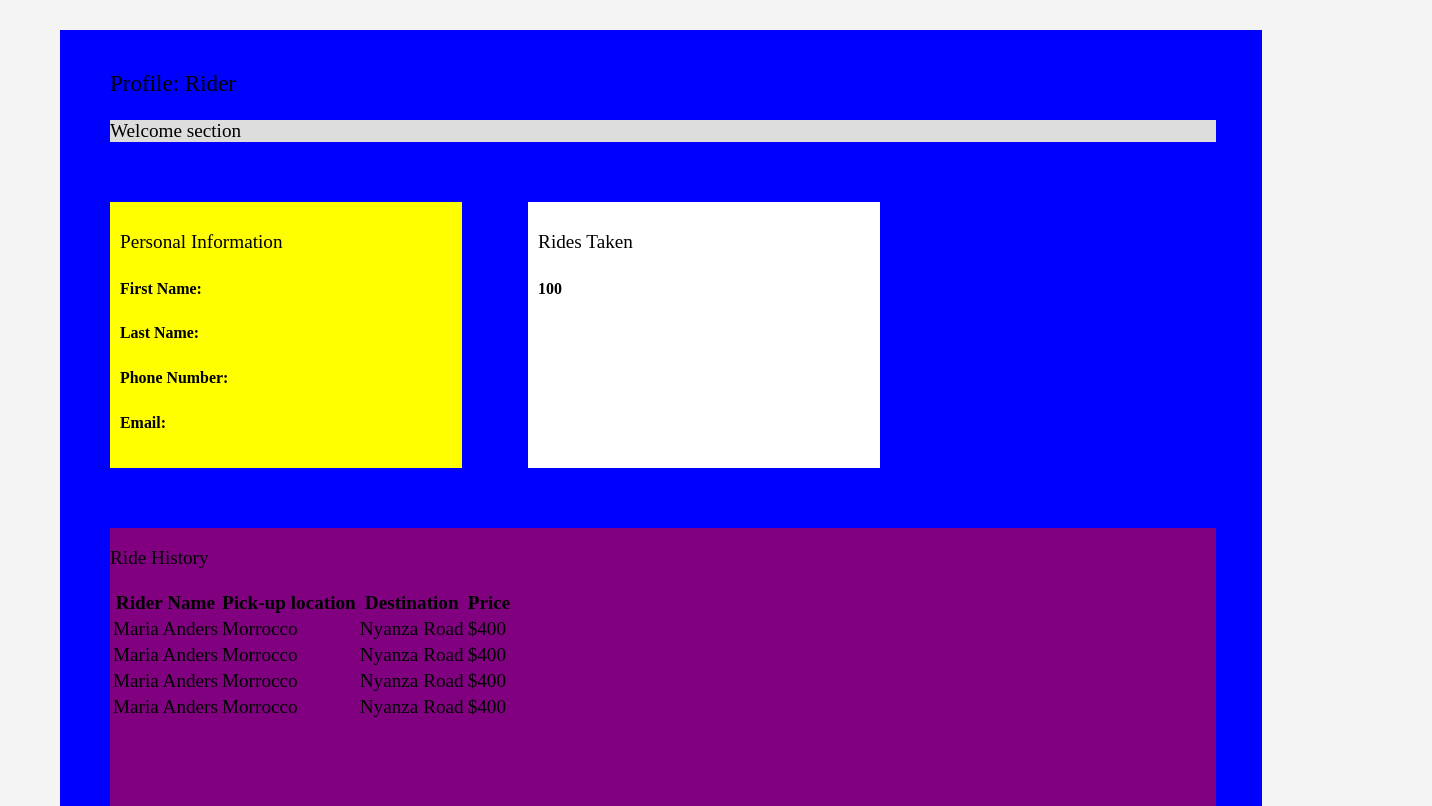
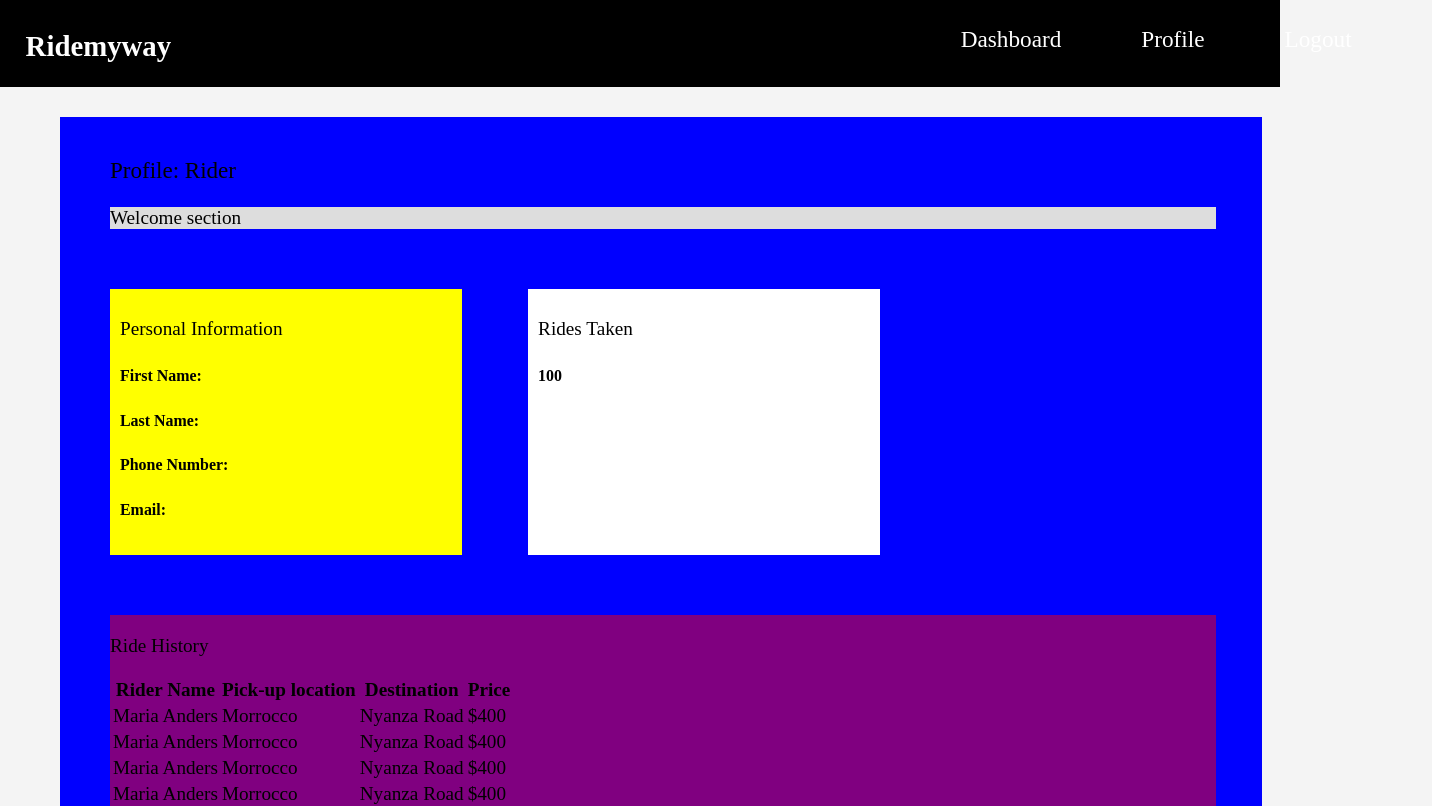
Before and after one commit to letynk/ride-my-way, a React (Create React App) app in the folder frontend/: page /rider-profile in a window 1280 px wide. Shown: the top 806 px of the page, 1432 px wide, since content can reach past the window. Built offline with nearby package versions, Linux system fonts and the light colour scheme.

Commit message:
feat: create the profile page for the rider

```diff
--- a/frontend/src/component/Riderprofile.js
+++ b/frontend/src/component/Riderprofile.js
@@ -1,45 +1,27 @@
-import React, {Component} from 'react';
-// import Rprofilenav from './Rprofilenav.js';
-// import Rprofilehistory from './Rprofilehistory.js';
-// import { Link } from 'react-router-dom';
-import './riderstyles.css';
+import React, { Component } from "react";
+import RiderNavigation from "./RiderNavigation";
+import "./riderstyles.css";
 
 //  Riderdashboard
 class Riderprofile extends Component {
   render() {
     return (
       <div>
-
-           {/* <div className="nav">
-                <div className="logo">
-                    <h2>Ridemyway</h2>
-                </div>
-                <div>
-                    <ul className="options">
-                        <a>Dashboard</a>
-                        <Link to="/rider-profile"><a >Profile</a></Link>
-                        <a>Logout</a>
-                    </ul>
-                </div>
-            </div> */}
+        <RiderNavigation />
 
         <div className="driver-dashboard">
-
           <p id="db-title">Profile: Rider</p>
           <div className="db-section-1">
             <p>Welcome section</p>
-
           </div>
 
           <div className="db-section-2">
-
             <div className="ride-info">
               <p> Personal Information</p>
               <h5>First Name: </h5>
               <h5>Last Name: </h5>
               <h5>Phone Number: </h5>
               <h5>Email: </h5>
-
             </div>
 
             <div className="ride-status">
@@ -49,8 +31,6 @@ class Riderprofile extends Component {
           </div>
 
           <div className="db-section-3">
-
-
             <div className="rider-history-list">
               <p>Ride History</p>
               <table>
@@ -89,15 +69,11 @@ class Riderprofile extends Component {
                     <td>Nyanza Road</td>
                     <td>$400</td>
                   </tr>
-
                 </tbody>
-
               </table>
             </div>
           </div>
         </div>
-          {/* <Rprofilenav/>
-          <Rprofilehistory/> */}
       </div>
     );
   }
```
Lines whose indentation alone changed are shown as unchanged.
